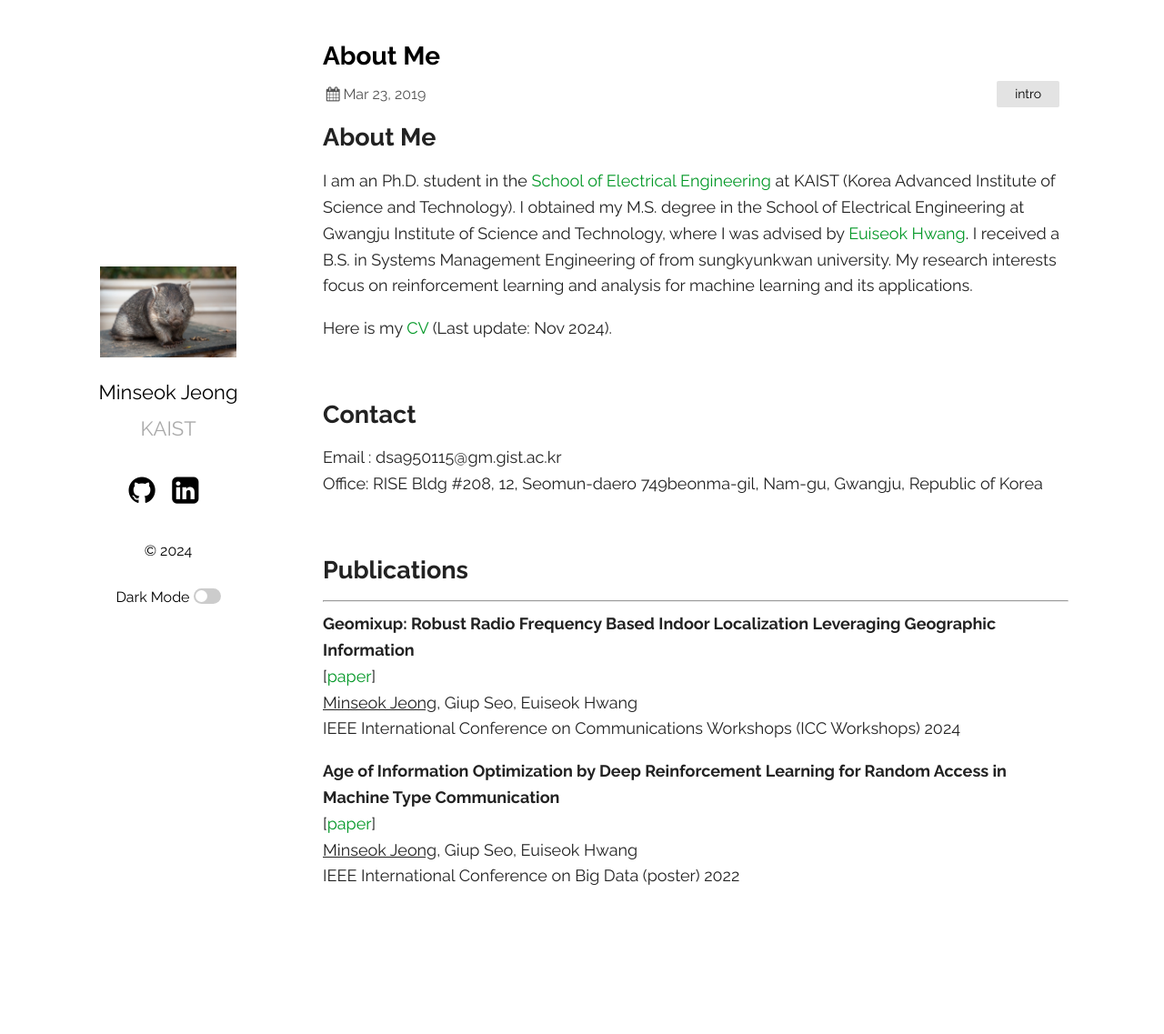
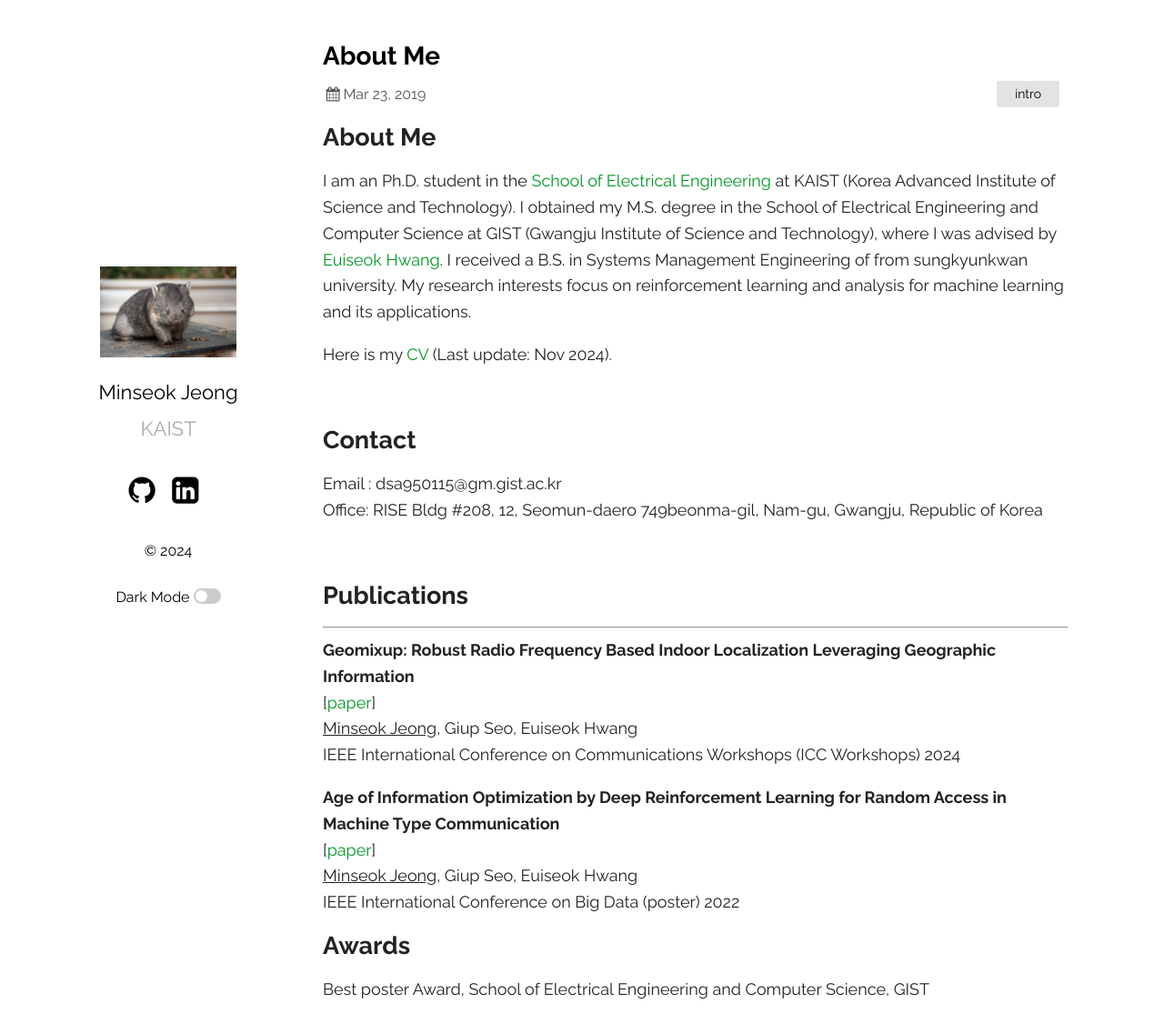
Before and after one commit to dsa950115/dsa950115.github.io, a Jekyll site: the page built from _posts/2019-03-23-welcome-to-jekyll.markdown, in a window 1280 px wide and 1147 px high. Shown: the top 1137 px of the window at 91% size. Built offline with Jekyll 4.4.1, drawn with Linux system fonts in a browser that asks for light colours; a style sheet for code colours, icons or effects is not loaded.

Commit message:
Update 2019-03-23-welcome-to-jekyll.markdown

```diff
--- a/_posts/2019-03-23-welcome-to-jekyll.markdown
+++ b/_posts/2019-03-23-welcome-to-jekyll.markdown
@@ -7,7 +7,7 @@ categories: intro
 
 
 ## About Me
-I am an Ph.D. student in the [School of Electrical Engineering] at KAIST (Korea Advanced Institute of Science and Technology). I obtained my M.S. degree in the School of Electrical Engineering at Gwangju Institute of Science and Technology, where I was advised by [Euiseok Hwang]. I received a B.S. in Systems Management Engineering of from sungkyunkwan university. My research interests focus on reinforcement learning and analysis for machine learning and its applications.
+I am an Ph.D. student in the [School of Electrical Engineering] at KAIST (Korea Advanced Institute of Science and Technology). I obtained my M.S. degree in the School of Electrical Engineering and Computer Science at GIST (Gwangju Institute of Science and Technology), where I was advised by [Euiseok Hwang]. I received a B.S. in Systems Management Engineering of from sungkyunkwan university. My research interests focus on reinforcement learning and analysis for machine learning and its applications.
 
 Here is my [CV] (Last update: Nov 2024).
 
@@ -70,3 +70,6 @@ IEEE International Conference on Big Data (poster) 2022
 [hyperattn_paper]: https://arxiv.org/pdf/2310.05869.pdf
 [cell2sen_paper]: https://openreview.net/pdf?id=EWt5wsEdvc
 [gjl_paper]: https://arxiv.org/pdf/2406.03482
+
+## Awards
+Best poster Award, School of Electrical Engineering and Computer Science, GIST
```
